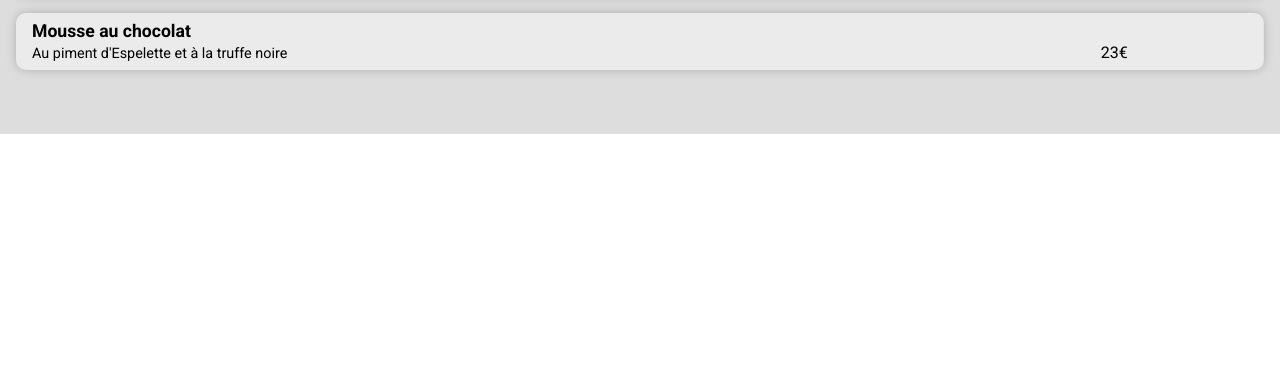
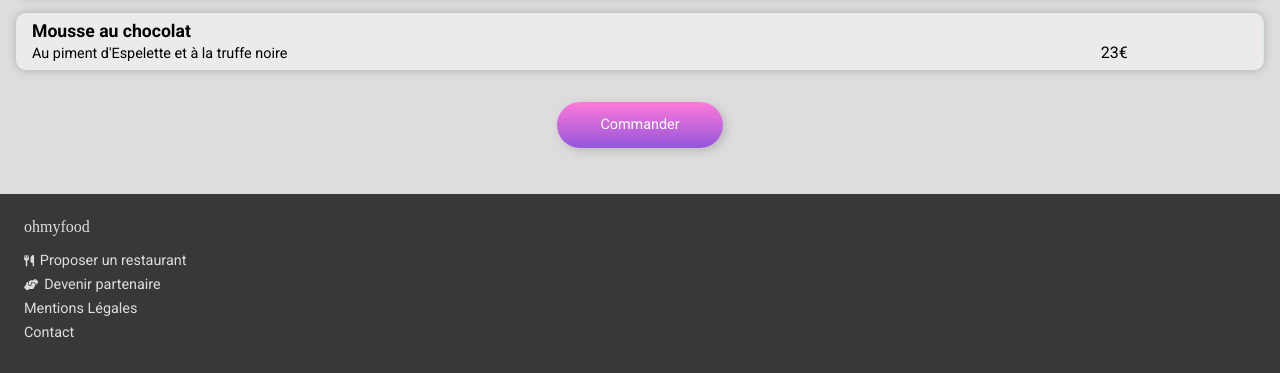
Before and after one commit to Marcat-A/P3_Marcato_Anthony, a website: page pages/restaurant1.html in a window 1280 px wide. Shown: the part 1073-1446 px from the top of the page. Before the commit the page ends 1207 px from the top, so only its background shows below. Drawn offline with Linux system fonts and the light colour scheme; a web font is replaced by a local one.

Commit message:
9nd Commit - Order button and footer
Added the order button and the footer

```diff
--- a/css/index.scss
+++ b/css/index.scss
@@ -494,6 +494,18 @@ a{
         margin-top: 195px;
         padding: 2em 1em;
         background-color: #dddddd;
+        &__order{
+            display: flex;
+            align-items: center;
+            justify-content: center;
+            .btn{
+                padding-inline: 3em;
+                margin-bottom: 1em;
+                &:hover{
+                    background: linear-gradient(180deg, darken(rgba(255,121,218,1),2%) 0%, darken(rgba(147,86,220,1),2%) 100%);
+                }
+            }
+        }
         &__entree, &__plats, &__desserts{
             margin-bottom: 1em;
         }
--- a/pages/restaurant1.html
+++ b/pages/restaurant1.html
@@ -112,7 +112,21 @@
                     </div>
                 </div>
             </div>
+            <div class="menu__order">
+                <button class="btn">Commander</button>
+            </div>
         </div>
     </main>
+    <footer class="footer">
+        <h2 class="footer--title">
+            ohmyfood
+        </h2>
+        <div class="footer__links">
+            <a href="#" class="footer__link"><i class="fa-solid fa-utensils"></i>Proposer un restaurant</a>
+            <a href="#" class="footer__link"><i class="fa-solid fa-handshake-angle"></i>Devenir partenaire</a>
+            <a href="#" class="footer__link">Mentions Légales</a>
+            <a href="mailto:contact@anthony-marcato.fr" class="footer__link">Contact</a>
+        </div>
+    </footer>
 </body>
 </html>
```
Also changed, not shown: css/index.css, 1 other file.
